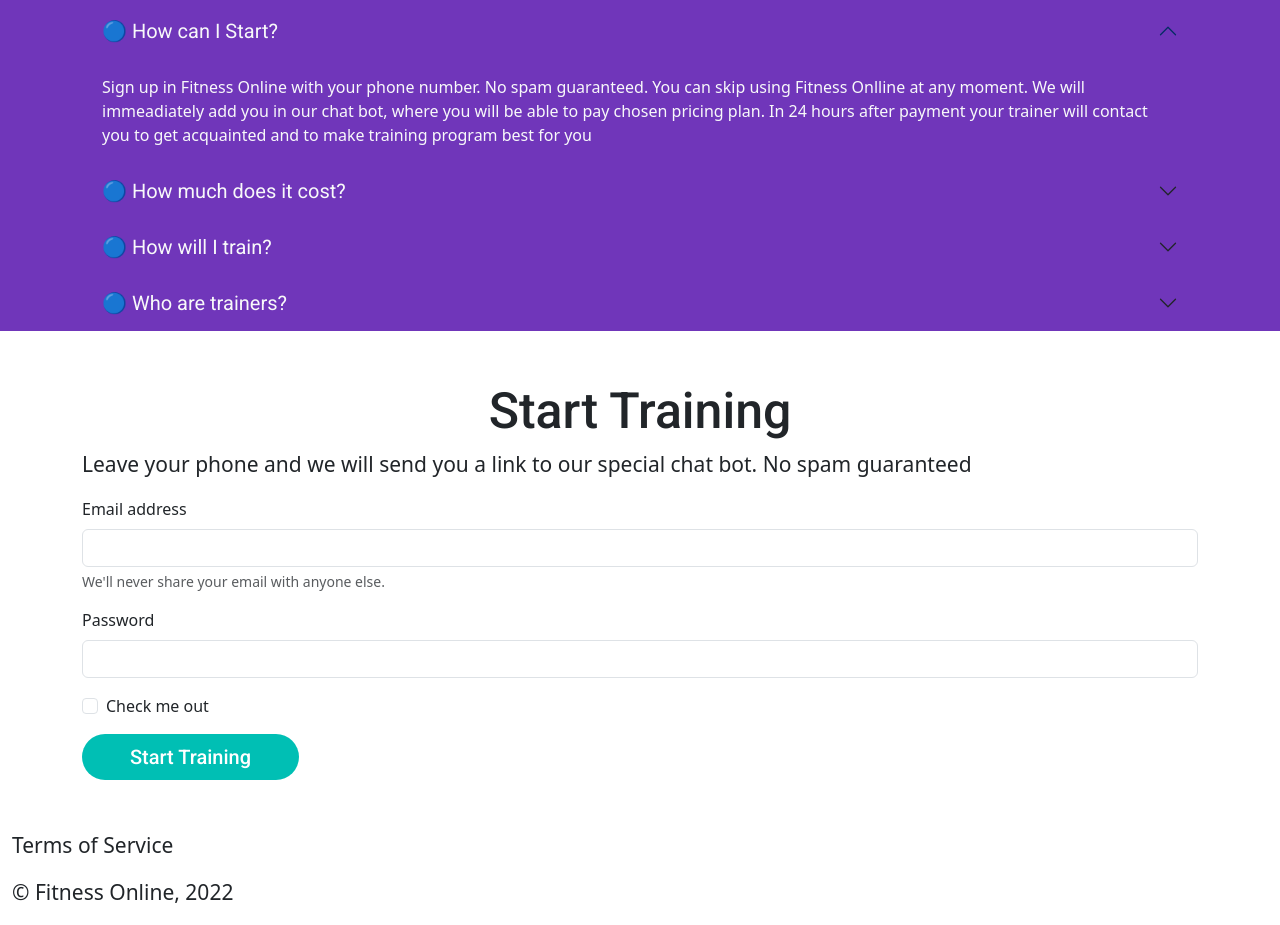
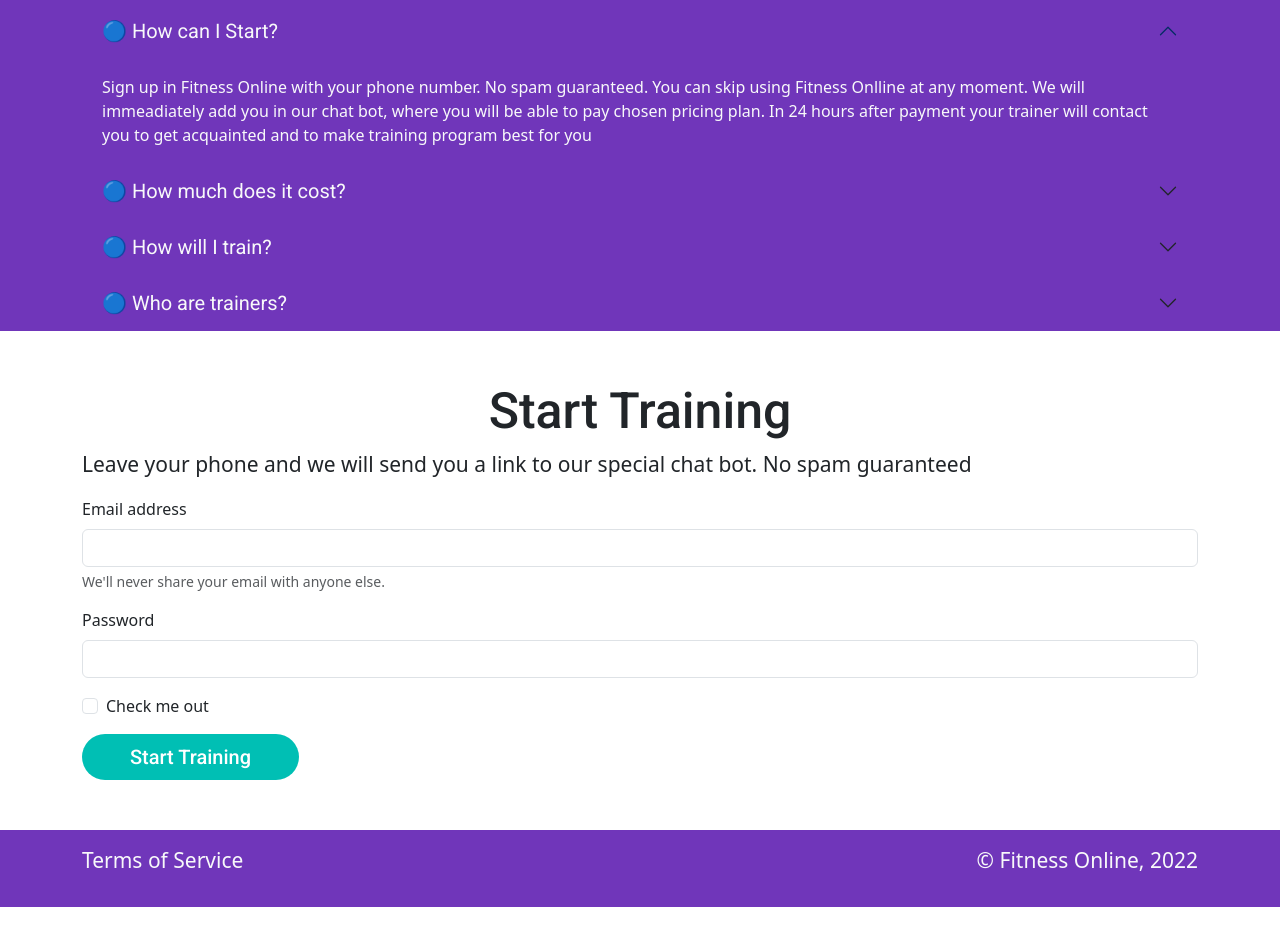
Before and after one commit to NouriHicham/EX2Bootstrap_NouriChahidHicham, a website built with Vite: page index.html in a window 1280 px wide. Shown: the part 3653-4578 px from the top of the page. Built offline with nearby package versions, Linux system fonts and the light colour scheme; files whose address does not match are found by name.

Commit message:
ultimo commit

```diff
--- a/index.html
+++ b/index.html
@@ -273,9 +273,11 @@
 
    <!-- footer -->
     <footer>
-      <div class="container-fluid">
-         <p>Terms of Service</p>
+      <div class="container-fluid bg-primary text-light" style="padding: 15px;">
+         <div class="container d-flex justify-content-between">
+            <p>Terms of Service</p>
          <p>© Fitness Online, 2022</p>
+         </div>
       </div>
     </footer>
 
--- a/styles/custom.scss
+++ b/styles/custom.scss
@@ -66,11 +66,11 @@ li{
       font-size: 25px;
    }
 }
+.bg-primary{
+   background-color: $bg-purple !important;
+}
+section{
 
-section{
-   &.bg-primary{
-      background-color: $bg-purple !important;
-   }
 
    .titulo{
       margin: 220px 0;
```
Also changed, not shown: styles/custom.css, 1 other file.
